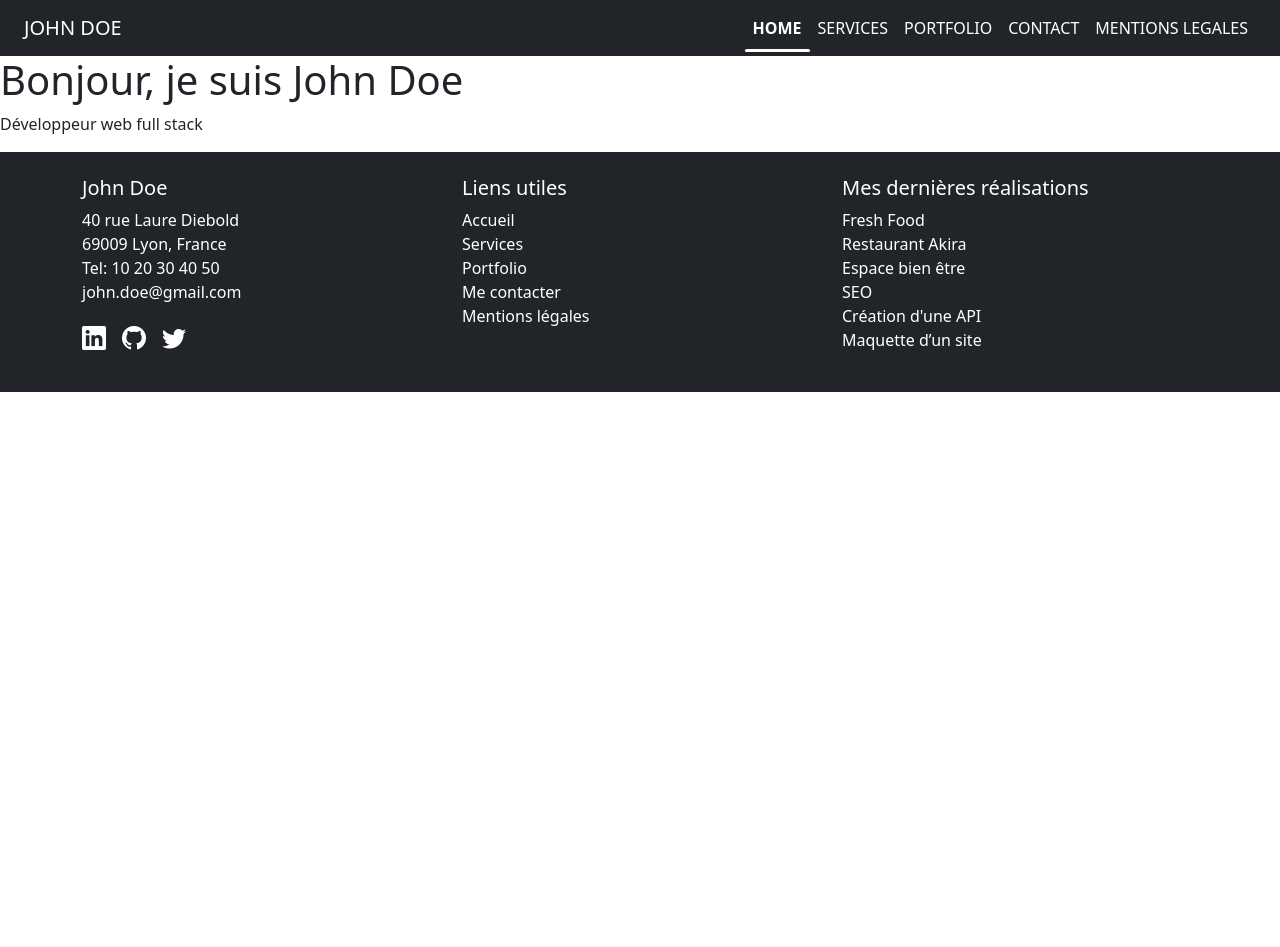
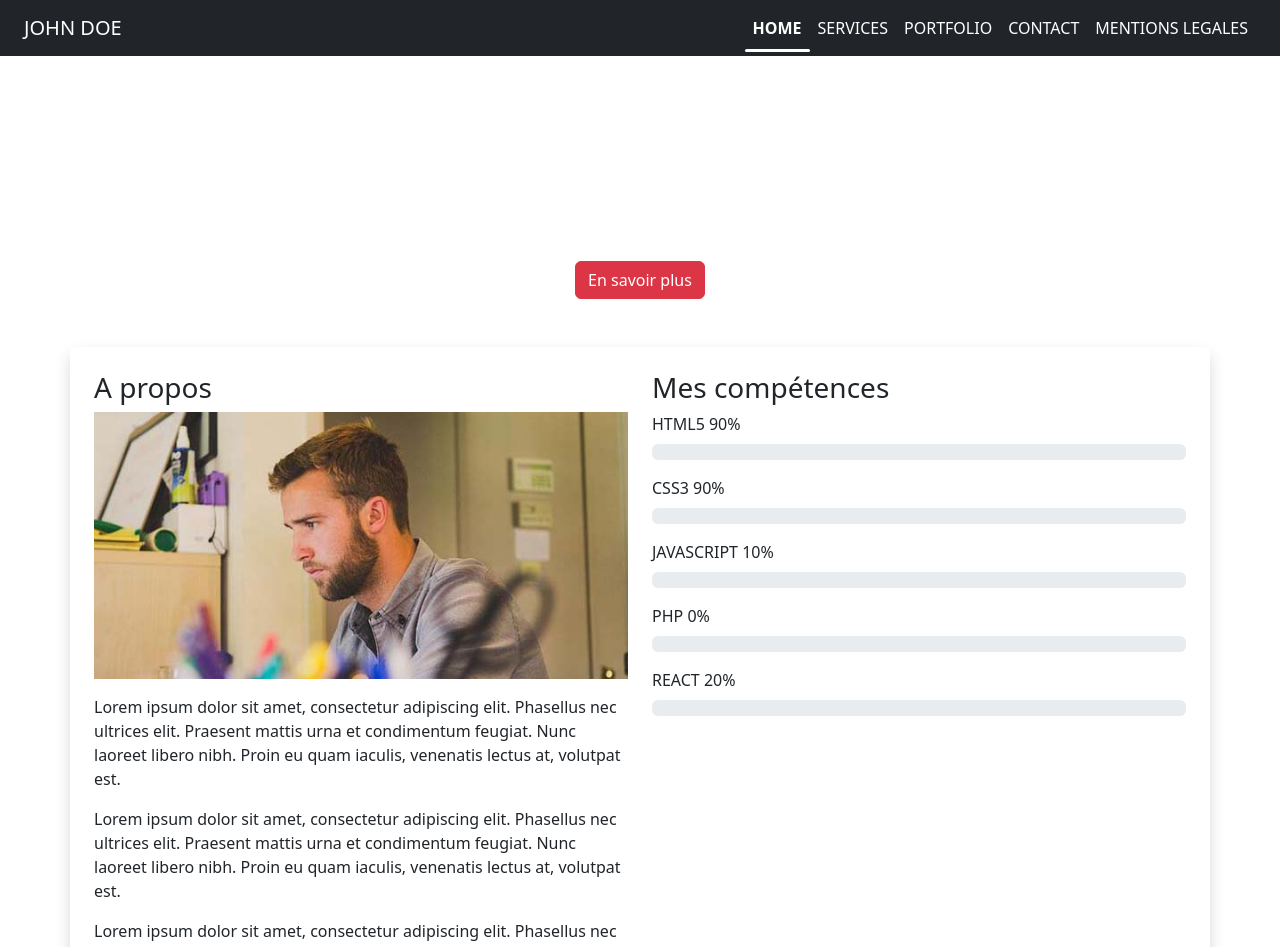
Before and after one commit to MB-DEV13/PortfolioJohnDoe, a React (Create React App) app: page / in a window 1280 px wide. Shown: the top 947 px of the page. Before the commit the page ends 800 px from the top, so only its background shows below. Built offline with nearby package versions, Linux system fonts and the light colour scheme.

Commit message:
Ajout page Home

```diff
--- a/src/pages/HomePage.jsx
+++ b/src/pages/HomePage.jsx
@@ -2,10 +2,73 @@ import React from "react";
 
 function HomePage() {
   return (
-    <div className="hero-section">
-      <h1>Bonjour, je suis John Doe</h1>
-      <p>Développeur web full stack</p>
-    </div>
+    <>
+      <header className="hero text-white text-center d-flex align-items-center justify-content-center position-relative">
+        <div className="overlay position-absolute top-0 start-0 w-100 h-100"></div>
+        <div className="position-relative">
+          <h1 className="display-1 fw-bold">Bonjour, je suis John Doe</h1>
+          <h2 className="display-3 fw-bold mb-4">Développeur web full stack</h2>
+
+          <button className="btn btn-danger">En savoir plus</button>
+        </div>
+      </header>
+
+      <section className="container my-5 p-4 shadow rounded bg-white">
+        <div className="row">
+          {/* A propos */}
+          <div className="col-md-6">
+            <h3 className="section-title">A propos</h3>
+            <img
+              src="../images/john-doe-about.jpg"
+              alt="John working"
+              className="img-fluid mb-3"
+            />
+            <p>
+              Lorem ipsum dolor sit amet, consectetur adipiscing elit. Phasellus
+              nec ultrices elit. Praesent mattis urna et condimentum feugiat.
+              Nunc laoreet libero nibh. Proin eu quam iaculis, venenatis lectus
+              at, volutpat est.
+            </p>
+            <p>
+              Lorem ipsum dolor sit amet, consectetur adipiscing elit. Phasellus
+              nec ultrices elit. Praesent mattis urna et condimentum feugiat.
+              Nunc laoreet libero nibh. Proin eu quam iaculis, venenatis lectus
+              at, volutpat est.
+            </p>
+            <p>
+              Lorem ipsum dolor sit amet, consectetur adipiscing elit. Phasellus
+              nec ultrices elit. Praesent mattis urna et condimentum feugiat.
+              Nunc laoreet libero nibh. Proin eu quam iaculis, venenatis lectus
+              at, volutpat est.
+            </p>
+          </div>
+          {/* Compétences */}
+          <div className="col-md-6">
+            <h3 className="section-title">Mes compétences</h3>
+            <div className="mb-2">HTML5 90%</div>
+            <div className="progress mb-3">
+              <div className="progress-bar bg-danger"></div>
+            </div>
+            <div className="mb-2">CSS3 90%</div>
+            <div className="progress mb-3">
+              <div className="progress-bar bg-info"></div>
+            </div>
+            <div className="mb-2">JAVASCRIPT 10%</div>
+            <div className="progress mb-3">
+              <div className="progress-bar bg-warning"></div>
+            </div>
+            <div className="mb-2">PHP 0%</div>
+            <div className="progress mb-3">
+              <div className="progress-bar bg-success"></div>
+            </div>
+            <div className="mb-2">REACT 20%</div>
+            <div className="progress mb-3">
+              <div className="progress-bar bg-primary"></div>
+            </div>
+          </div>
+        </div>
+      </section>
+    </>
   );
 }
 
```
